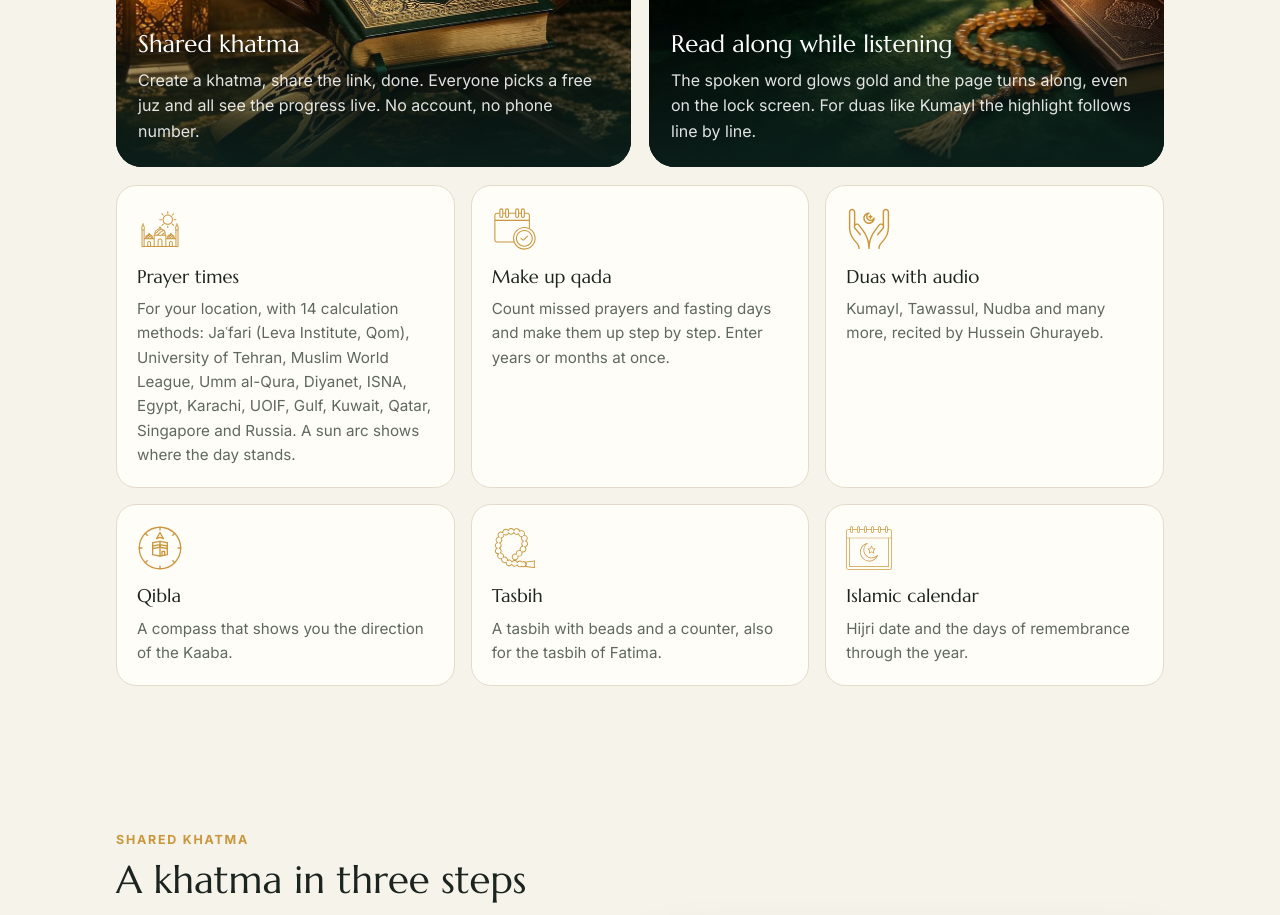
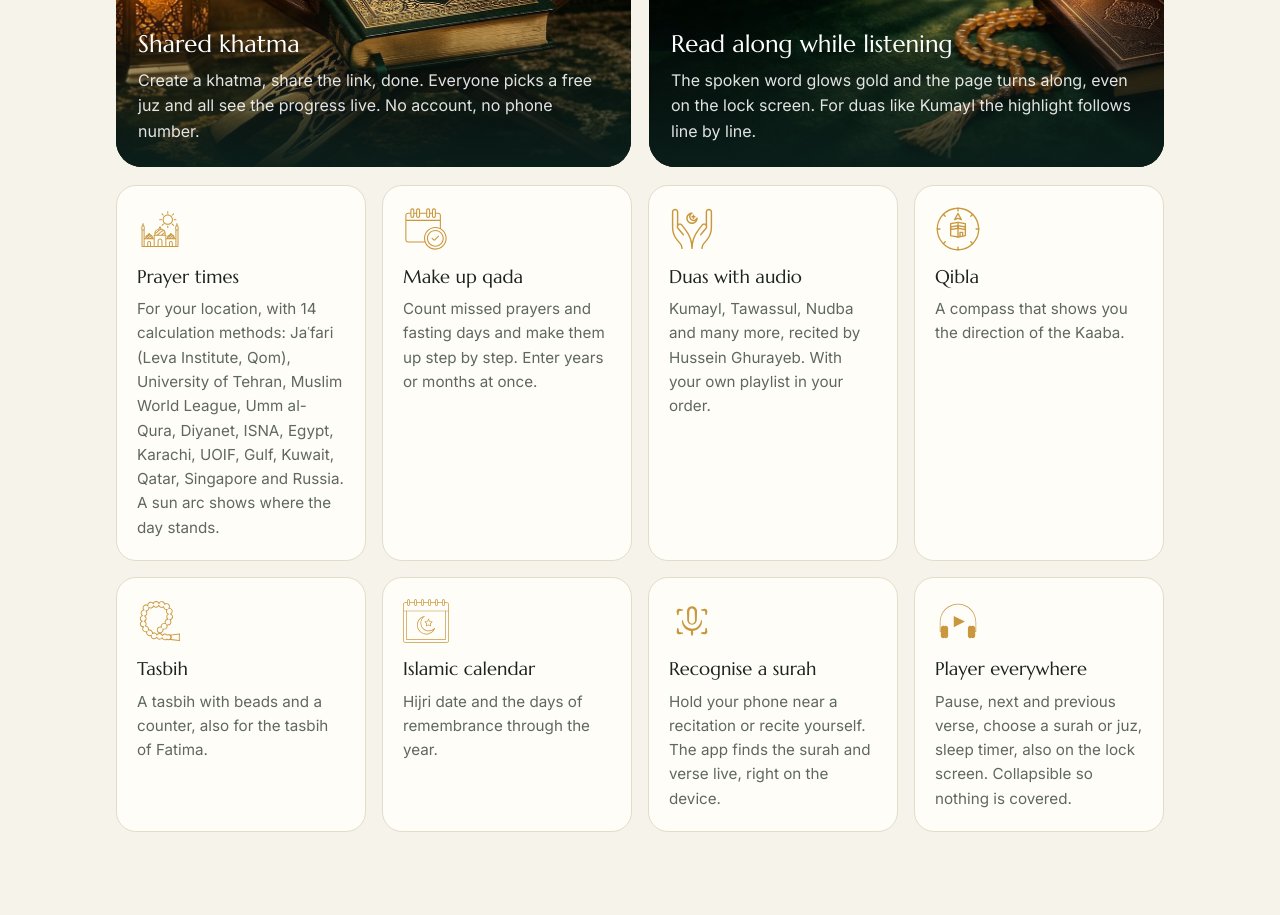
Before and after one commit to rifaqnoor/rifaqnoor.github.io, a plain HTML site: page index.html in a window 1280 px wide. Shown: the part 1119-2034 px from the top of the page. Drawn offline with Linux system fonts and the light colour scheme.

Commit message:
Neu: Sure erkennen, Player, Dua-Playlist

```diff
--- a/index.html
+++ b/index.html
@@ -102,7 +102,7 @@ html[lang="ar"] .eyebrow { letter-spacing: 0; }
 .photo .txt { position: absolute; inset: auto 0 0 0; padding: 22px; color: #fff; background: linear-gradient(0deg, rgba(11,31,27,.94), rgba(11,31,27,0)); }
 .photo .txt h3 { font-size: 1.5rem; }
 .photo .txt p { color: rgba(255,255,255,.88); margin-top: 4px; }
-.features { display: grid; grid-template-columns: repeat(3, 1fr); gap: 16px; margin-top: 18px; }
+.features { display: grid; grid-template-columns: repeat(4, 1fr); gap: 16px; margin-top: 18px; }
 .ico { width: 46px; height: 46px; background: var(--gold); -webkit-mask: var(--i) center / contain no-repeat; mask: var(--i) center / contain no-repeat; }
 .feature:hover .ico { background: var(--emerald); }
 html[data-theme="dark"] .feature:hover .ico { background: var(--gold-soft); }
@@ -208,6 +208,8 @@ footer a { color: var(--gold-soft); text-decoration: none; }
         <div class="feature fade"><div class="ico" style="--i:url(icons/qibla.svg)"></div><h3 data-k="f3h"></h3><p data-k="f3p"></p></div>
         <div class="feature fade"><div class="ico" style="--i:url(icons/tasbih.svg)"></div><h3 data-k="f4h"></h3><p data-k="f4p"></p></div>
         <div class="feature fade"><div class="ico" style="--i:url(icons/kalender.svg)"></div><h3 data-k="f6h"></h3><p data-k="f6p"></p></div>
+        <div class="feature fade"><div class="ico" style="--i:url(icons/erkennen.svg)"></div><h3 data-k="f7h"></h3><p data-k="f7p"></p></div>
+        <div class="feature fade"><div class="ico" style="--i:url(icons/player.svg)"></div><h3 data-k="f8h"></h3><p data-k="f8p"></p></div>
       </div>
     </div>
   </section>
@@ -286,6 +288,7 @@ footer a { color: var(--gold-soft); text-decoration: none; }
 <script>
 const T = {
 de: {
+ f7h:"Sure erkennen", f7p:"Halte das Telefon an eine Rezitation oder lies selbst. Die App erkennt Sure und Vers live, direkt auf dem Gerät.", f8h:"Player überall", f8p:"Pause, Vers vor und zurück, Sure oder Juz wählen, Schlaf-Timer, auch auf dem Sperrbildschirm. Einklappbar, damit nichts verdeckt wird.",
  k_eye:"Gemeinsame Khatma", k_h2:"In drei Schritten zur Khatma", k1h:"Khatma anlegen", k1p:"Gib ihr einen Namen und auf Wunsch ein Bild. Ein Konto brauchst du nicht.", k2h:"Link teilen", k2p:"Schick den Einladungslink über WhatsApp, Telegram oder eine andere App.", k3h:"Jeder liest seinen Juz", k3p:"Alle nehmen sich einen freien Juz und markieren ihn als gelesen. Den Stand seht ihr live.", lg1:"gelesen", lg2:"wird gelesen", lg3:"frei",
  nav1:"Funktionen", nav2:"Download", nav3:"Hilfe",
  h1:"Den Quran gemeinsam lesen",
@@ -296,7 +299,7 @@ de: {
  d1h:"Gemeinsame Khatma", d1p:"Khatma anlegen, Link teilen, fertig. Jeder nimmt sich einen freien Juz, alle sehen den Stand live. Ohne Konto und ohne Telefonnummer.",
  d2h:"Mitlesen beim Hören", d2p:"Das gesprochene Wort leuchtet gold, die Seite blättert mit, auch auf dem Sperrbildschirm. Bei Duas wie Kumayl läuft die Markierung Zeile für Zeile mit.",
  f1h:"Gebetszeiten", f1p:"Für deinen Ort, mit 14 Berechnungsarten: Jaʿfari (Leva-Institut, Qom), Universität Teheran, Muslim World League, Umm al-Qura, Diyanet, ISNA, Ägypten, Karachi, UOIF, Golf, Kuwait, Katar, Singapur und Russland. Ein Sonnenbogen zeigt, wo der Tag steht.",
- f2h:"Duas mit Ton", f2p:"Kumayl, Tawassul, Nudba und viele mehr, gelesen von Hussein Ghurayeb.",
+ f2h:"Duas mit Ton", f2p:"Kumayl, Tawassul, Nudba und viele mehr, gelesen von Hussein Ghurayeb. Mit eigener Playlist in deiner Reihenfolge.",
  f3h:"Qibla", f3p:"Ein Kompass, der dir zeigt, in welche Richtung die Kaaba liegt.",
  f4h:"Tasbih", f4p:"Eine Tasbih mit Perlen und Zähler, auch für Fatima-Tasbih.",
  f5h:"Qada nachholen", f5p:"Verpasste Gebete und Fastentage zählen und Schritt für Schritt nachholen. Jahre oder Monate lassen sich auf einmal eintragen.",
@@ -313,7 +316,7 @@ de: {
  q4:"Wie erreiche ich euch?", a4:"Schreib uns an info@venoqauto.de oder sende in der Testfassung ein Bildschirmfoto über TestFlight.",
  ds:"Datenschutz", imp:"Impressum",
  ds_text:`<h4>Kurz gesagt</h4><p>Rifaq Noor braucht kein Konto, zeigt keine Werbung und verwendet keine Analyse- oder Tracking-Dienste. Verantwortlich ist der im Impressum genannte Anbieter.</p>
-<h4>Was auf deinem Gerät bleibt</h4><ul><li>Lesestand, Lesezeichen, Hörstelle, Tasbih, Einstellungen und Khatmas, die du nicht online stellst.</li><li>Dein Standort, für Gebetszeiten und Qibla. Ortsname und Ortssuche ermittelt das Betriebssystem (Apple bzw. Google).</li><li>„Sure erkennen“ nutzt das Mikrofon nur, solange du es startest, über die Spracherkennung des Betriebssystems.</li></ul>
+<h4>Was auf deinem Gerät bleibt</h4><ul><li>Lesestand, Lesezeichen, Hörstelle, Tasbih, Einstellungen und Khatmas, die du nicht online stellst.</li><li>Dein Standort, für Gebetszeiten und Qibla. Ortsname und Ortssuche ermittelt das Betriebssystem (Apple bzw. Google).</li><li>„Sure erkennen“ nutzt das Mikrofon nur, solange du es startest, über die Spracherkennung des Betriebssystems (Apple bzw. Google). Den Abgleich mit dem Quran macht die App auf dem Gerät; nichts davon geht an uns.</li></ul>
 <h4>Quran- und Dua-Inhalte</h4><p>Texte, Übersetzungen und Dua-Aufnahmen kommen über unseren eigenen Server (Cloudflare Workers). Dabei wird technisch deine IP-Adresse verarbeitet; wir speichern keine Protokolle. Die Anbieter der Inhalte sehen nur unseren Server. Quran-Rezitationen lädt die App direkt von den Rezitationsanbietern (Quran.com, EveryAyah), die dabei deine IP-Adresse erhalten.</p>
 <h4>Gemeinsame Khatma (nur wenn du sie online stellst)</h4><p>Dafür nutzen wir Google Firebase (anonyme Anmeldung, Firestore). Gespeichert werden Name der Khatma, dein angegebener Lesername, ein optionales Bild und der Stand der Juz. Wer den Link hat, sieht diese Angaben. Du kannst die Khatma jederzeit löschen. Rechtsgrundlage: Art. 6 Abs. 1 lit. b DSGVO. Google kann Daten auch in den USA verarbeiten (EU-Standardvertragsklauseln bzw. EU-US Data Privacy Framework).</p>
 <h4>Testfassungen</h4><p>Bei TestFlight bzw. Firebase App Distribution verarbeiten Apple bzw. Google Angaben zu Installation, Abstürzen und Rückmeldungen, die du selbst sendest.</p>
@@ -322,6 +325,7 @@ de: {
  foot:"© 2026 Rifaq Noor · kostenlos, ohne Werbung"
 },
 en: {
+ f7h:"Recognise a surah", f7p:"Hold your phone near a recitation or recite yourself. The app finds the surah and verse live, right on the device.", f8h:"Player everywhere", f8p:"Pause, next and previous verse, choose a surah or juz, sleep timer, also on the lock screen. Collapsible so nothing is covered.",
  k_eye:"Shared khatma", k_h2:"A khatma in three steps", k1h:"Create a khatma", k1p:"Give it a name and, if you like, a picture. No account needed.", k2h:"Share the link", k2p:"Send the invite link via WhatsApp, Telegram or any other app.", k3h:"Everyone reads a juz", k3p:"Everyone takes a free juz and marks it as read. You all see the progress live.", lg1:"read", lg2:"being read", lg3:"free",
  nav1:"Features", nav2:"Download", nav3:"Help",
  h1:"Read the Quran together",
@@ -332,7 +336,7 @@ en: {
  d1h:"Shared khatma", d1p:"Create a khatma, share the link, done. Everyone picks a free juz and all see the progress live. No account, no phone number.",
  d2h:"Read along while listening", d2p:"The spoken word glows gold and the page turns along, even on the lock screen. For duas like Kumayl the highlight follows line by line.",
  f1h:"Prayer times", f1p:"For your location, with 14 calculation methods: Jaʿfari (Leva Institute, Qom), University of Tehran, Muslim World League, Umm al-Qura, Diyanet, ISNA, Egypt, Karachi, UOIF, Gulf, Kuwait, Qatar, Singapore and Russia. A sun arc shows where the day stands.",
- f2h:"Duas with audio", f2p:"Kumayl, Tawassul, Nudba and many more, recited by Hussein Ghurayeb.",
+ f2h:"Duas with audio", f2p:"Kumayl, Tawassul, Nudba and many more, recited by Hussein Ghurayeb. With your own playlist in your order.",
  f3h:"Qibla", f3p:"A compass that shows you the direction of the Kaaba.",
  f4h:"Tasbih", f4p:"A tasbih with beads and a counter, also for the tasbih of Fatima.",
  f5h:"Make up qada", f5p:"Count missed prayers and fasting days and make them up step by step. Enter years or months at once.",
@@ -353,6 +357,7 @@ en: {
  foot:"© 2026 Rifaq Noor · free, no ads"
 },
 fr: {
+ f7h:"Reconnaître une sourate", f7p:"Approchez le téléphone d’une récitation ou récitez vous-même. L’app trouve la sourate et le verset en direct, sur l’appareil.", f8h:"Lecteur partout", f8p:"Pause, verset suivant ou précédent, choix de la sourate ou du juz, minuterie, aussi sur l’écran verrouillé. Réductible pour ne rien masquer.",
  k_eye:"Khatma partagée", k_h2:"Une khatma en trois étapes", k1h:"Créer une khatma", k1p:"Donnez-lui un nom et, si vous voulez, une image. Aucun compte nécessaire.", k2h:"Partager le lien", k2p:"Envoyez le lien d’invitation par WhatsApp, Telegram ou une autre app.", k3h:"Chacun lit son juz", k3p:"Chacun prend un juz libre et le marque comme lu. Tous voient l’avancement en direct.", lg1:"lu", lg2:"en lecture", lg3:"libre",
  nav1:"Fonctions", nav2:"Télécharger", nav3:"Aide",
  h1:"Lire le Coran ensemble",
@@ -363,7 +368,7 @@ fr: {
  d1h:"Khatma partagée", d1p:"Créez une khatma, partagez le lien, c’est tout. Chacun prend un juz libre, tous voient l’avancement en direct. Sans compte ni numéro de téléphone.",
  d2h:"Lire en écoutant", d2p:"Le mot récité brille en or et la page se tourne, même sur l’écran verrouillé. Pour des douas comme Kumayl, le surlignage suit ligne par ligne.",
  f1h:"Heures de prière", f1p:"Pour votre lieu, avec 14 méthodes de calcul : jaʿfari (Institut Leva, Qom), Université de Téhéran, Ligue islamique mondiale, Umm al-Qura, Diyanet, ISNA, Égypte, Karachi, UOIF, Golfe, Koweït, Qatar, Singapour et Russie. Un arc solaire montre où en est la journée.",
- f2h:"Douas avec audio", f2p:"Kumayl, Tawassul, Nudba et bien d’autres, récitées par Hussein Ghurayeb.",
+ f2h:"Douas avec audio", f2p:"Kumayl, Tawassul, Nudba et bien d’autres, récitées par Hussein Ghurayeb. Avec votre propre playlist, dans votre ordre.",
  f3h:"Qibla", f3p:"Une boussole qui indique la direction de la Kaaba.",
  f4h:"Tasbih", f4p:"Un tasbih avec perles et compteur, aussi pour le tasbih de Fatima.",
  f5h:"Rattraper les qada", f5p:"Comptez les prières et jours de jeûne manqués et rattrapez-les pas à pas. Saisissez des années ou des mois d’un coup.",
@@ -384,6 +389,7 @@ fr: {
  foot:"© 2026 Rifaq Noor · gratuit, sans publicité"
 },
 ar: {
+ f7h:"التعرّف على السورة", f7p:"قرّب الهاتف من التلاوة أو اقرأ بنفسك، فيتعرّف التطبيق على السورة والآية مباشرة على الجهاز.", f8h:"المشغّل في كل مكان", f8p:"إيقاف مؤقت، الآية التالية والسابقة، اختيار السورة أو الجزء، مؤقت النوم، وحتى على شاشة القفل. ويمكن تصغيره كي لا يغطي شيئًا.",
  k_eye:"ختمة جماعية", k_h2:"الختمة في ثلاث خطوات", k1h:"أنشئ ختمة", k1p:"أعطها اسمًا وصورة إن شئت. لا حاجة إلى حساب.", k2h:"شارك الرابط", k2p:"أرسل رابط الدعوة عبر واتساب أو تيليغرام أو أي تطبيق آخر.", k3h:"كل واحد يقرأ جزءًا", k3p:"يختار كل واحد جزءًا متاحًا ويعلّمه مقروءًا، والجميع يرى التقدم مباشرة.", lg1:"مقروء", lg2:"قيد القراءة", lg3:"متاح",
  nav1:"المزايا", nav2:"التحميل", nav3:"المساعدة",
  h1:"لنقرأ القرآن معًا",
@@ -394,7 +400,7 @@ ar: {
  d1h:"ختمة جماعية", d1p:"أنشئ ختمة وشارك الرابط، وهذا كل شيء. يختار كل واحد جزءًا متاحًا، ويرى الجميع التقدم مباشرة. بلا حساب ولا رقم هاتف.",
  d2h:"القراءة مع الاستماع", d2p:"تتوهج الكلمة المتلوّة بالذهبي وتُقلب الصفحة معها، حتى على شاشة القفل. وفي أدعية مثل كميل يتابع التظليل سطرًا بسطر.",
  f1h:"أوقات الصلاة", f1p:"لمكانك، مع 14 طريقة حساب: الجعفري (مؤسسة ليفا، قم)، جامعة طهران، رابطة العالم الإسلامي، أم القرى، ديانت، ISNA، مصر، كراتشي، UOIF، الخليج، الكويت، قطر، سنغافورة وروسيا. ويبيّن قوس شمسي موضع اليوم.",
- f2h:"أدعية بالصوت", f2p:"كميل والتوسل والندبة وغيرها، بصوت حسين غريب.",
+ f2h:"أدعية بالصوت", f2p:"كميل والتوسل والندبة وغيرها، بصوت حسين غريب. مع قائمة تشغيل خاصة بترتيبك.",
  f3h:"القبلة", f3p:"بوصلة تدلك على اتجاه الكعبة.",
  f4h:"التسبيح", f4p:"مسبحة بخرز وعدّاد، ومنها تسبيح فاطمة.",
  f5h:"قضاء الفوائت", f5p:"عدّ الصلوات وأيام الصيام الفائتة واقضها خطوة بخطوة، مع إدخال سنوات أو أشهر دفعة واحدة.",
```
Also changed, not shown: icons/erkennen.svg (added), icons/player.svg (added).
